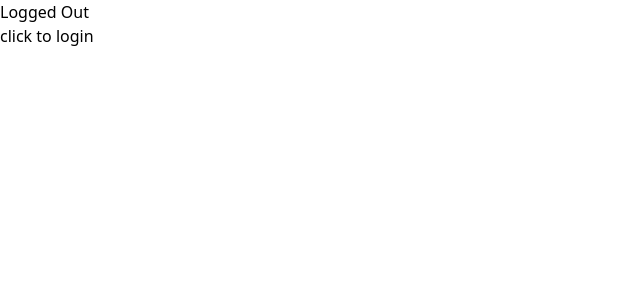
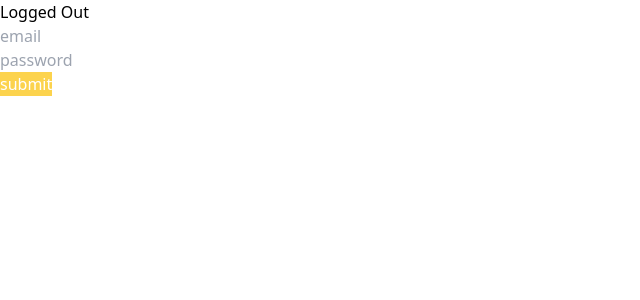
Before and after one commit to imtherealk/nuber-eats-frontend, a React (Create React App) app: page / in a window 1280 px wide. Shown: the top 300 px of the page, without its empty margins (0-640 px from the left). Built offline with nearby package versions, Linux system fonts and the light colour scheme.

Commit message:
Add react-hook-form

```diff
--- a/package.json
+++ b/package.json
@@ -16,6 +16,7 @@
     "postcss": "^8.2.2",
     "react": "^17.0.1",
     "react-dom": "^17.0.1",
+    "react-hook-form": "^6.14.0",
     "react-router-dom": "^5.2.0",
     "react-scripts": "4.0.1",
     "tailwindcss": "^2.0.2",
--- a/src/routers/logged-out-router.tsx
+++ b/src/routers/logged-out-router.tsx
@@ -1,14 +1,45 @@
 import React from "react";
+import { useForm } from "react-hook-form";
 import { isLoggedInVar } from "../apollo";
 
 export const LoggedOutRouter = () => {
-  const onClick = () => {
-    isLoggedInVar(true);
+  const { register, watch, handleSubmit, errors } = useForm();
+  const onSubmit = () => {
+    console.log(watch());
+  };
+
+  const onInvalid = () => {
+    console.log(errors);
+    console.log("cannot create account");
   };
   return (
     <div>
       <h1>Logged Out</h1>
-      <button onClick={onClick}>click to login</button>
+
+      <form onSubmit={handleSubmit(onSubmit, onInvalid)}>
+        <div>
+          <input
+            ref={register({
+              required: "This is required",
+              validate: (email: string) => email.includes("@gmail.com"),
+            })}
+            name="email"
+            type="email"
+            placeholder="email"
+          />
+        </div>
+        <div>
+          <input
+            ref={register({
+              required: "This is required",
+            })}
+            name="password"
+            type="password"
+            placeholder="password"
+          />
+        </div>
+        <button className="bg-yellow-300 text-white">submit</button>
+      </form>
     </div>
   );
 };
```
Also changed, not shown: 1 other file (tests, documents, lock files or other folders).
